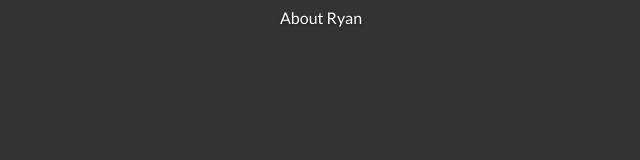
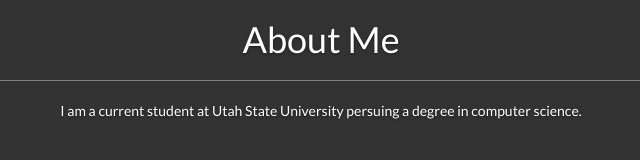
Before and after one commit to 22Freeman/personal-website, a plain HTML site: page AboutMe.html in a window 1280 px wide. Shown: the whole page, without its empty margins (319-959 px from the left). Drawn offline with nearby package versions, Linux system fonts and the light colour scheme.

Commit message:
Added sum more info on about me page

```diff
--- a/AboutMe.html
+++ b/AboutMe.html
@@ -1,15 +1,28 @@
 <!DOCTYPE html>
-<html>
+<html lang="en">
   <head>
     <meta charset="utf-8">
     <meta http-equiv="X-UA-Compatible" content="IE=edge">
     <meta name="viewport" content="width=device-width, initial-scale=1">
     <meta name="description" content="">
     <meta name="author" content=""
-    <title>About Ryan</title>
+
+
+    <script src="https://ajax.googleapis.com/ajax/libs/jquery/1.11.3/jquery.min.js"></script>
+    <!-- Latest compiled and minified CSS -->
+    <link rel="stylesheet" href="https://maxcdn.bootstrapcdn.com/bootstrap/3.3.5/css/bootstrap.min.css">
+    <!-- Latest compiled and minified JavaScript -->
+    <script src="https://maxcdn.bootstrapcdn.com/bootstrap/3.3.5/js/bootstrap.min.js"></script>
+    <!-- Custom styles for this template -->
     <link href="cover.css" rel="stylesheet">
   </head>
   <body>
-
+    <div class="rf_about">
+      <h1>About Me</h1>
+      <hr>
+      <p>
+        I am a current student at Utah State University persuing a degree in computer science.
+      </p>
+    </div>
   </body>
 </html>
--- a/cover.css
+++ b/cover.css
@@ -169,3 +169,9 @@
     width: 700px;
   }
 }
+hr {
+  width: 60%;
+  background-color: #808080; /* works on Firefox */
+  border-color: #808080;
+  color: #808080;
+}
```
